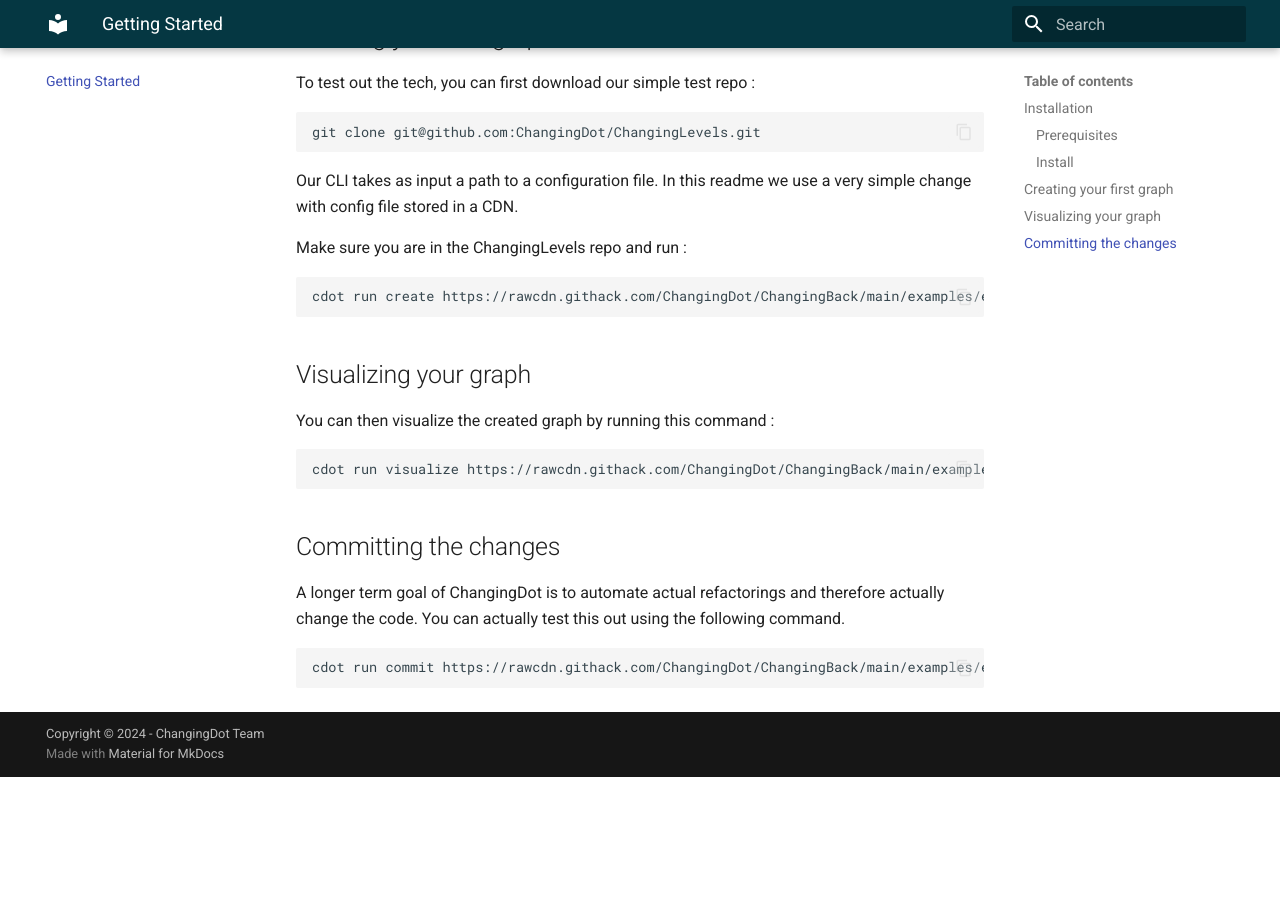
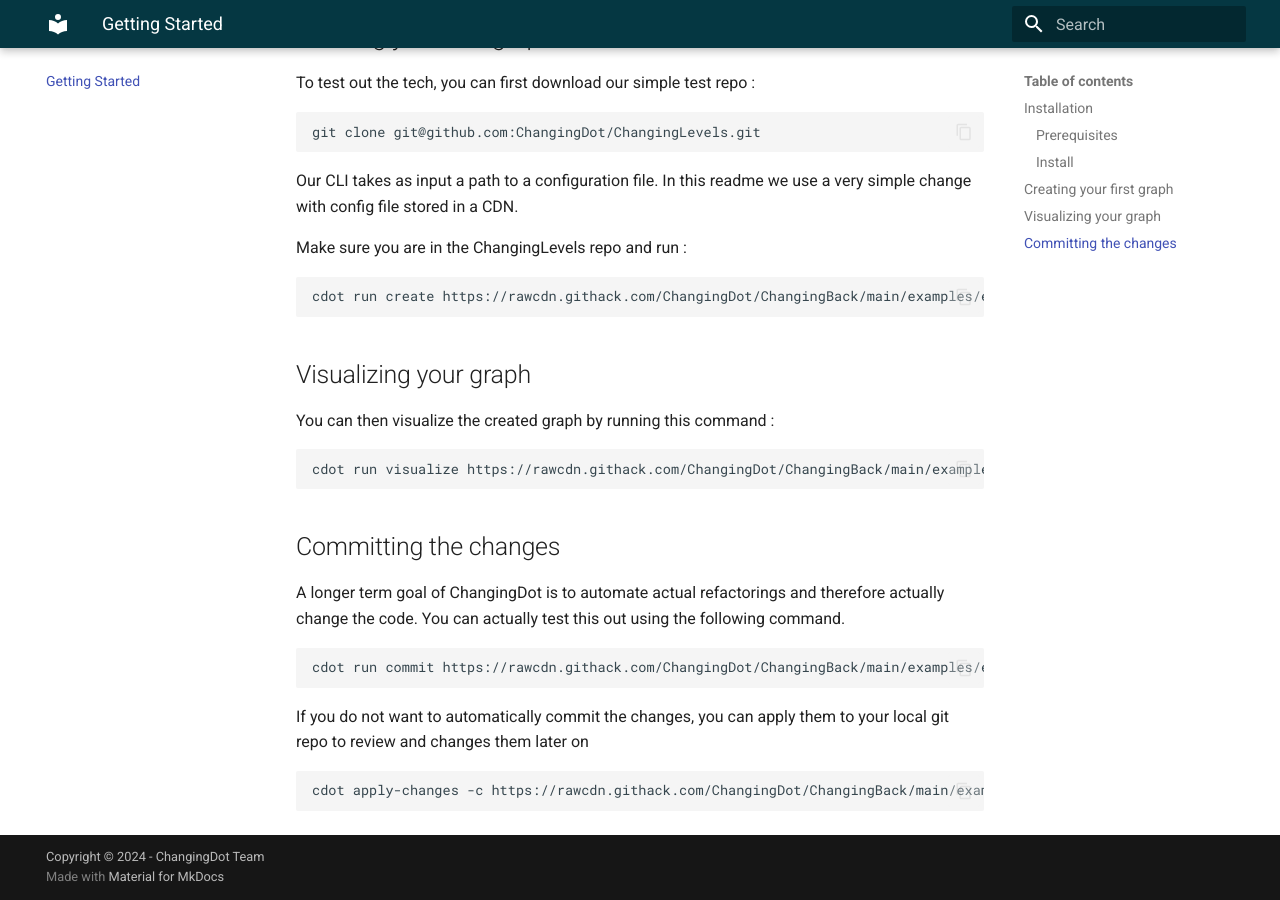
Before and after one commit to ChangingDot/ChangingDot, an MkDocs documentation site: the page built from docs/getting_started_CLI.md, in a window 1280 px wide and 900 px high, scrolled down 572 px. Built offline with MkDocs 1.6.1 and Material for MkDocs 9.7.7, drawn with Linux system fonts in a browser that asks for light colours; before the commit the page ends 1349 px from its top, so only the background shows below that.

Commit message:
docs: document new apply changes CLI command

````diff
--- a/docs/getting_started_CLI.md
+++ b/docs/getting_started_CLI.md
@@ -47,3 +47,9 @@
 ```bash
 cdot run commit https://rawcdn.githack.com/ChangingDot/ChangingBack/main/examples/example.yaml
 ```
+
+If you do not want to automatically commit the changes, you can apply them to your local git repo to review and changes them later on
+
+```bash
+cdot apply-changes -c https://rawcdn.githack.com/ChangingDot/ChangingBack/main/examples/example.yaml
+```
````
Also changed, not shown: README.md (+6 -0 lines).
